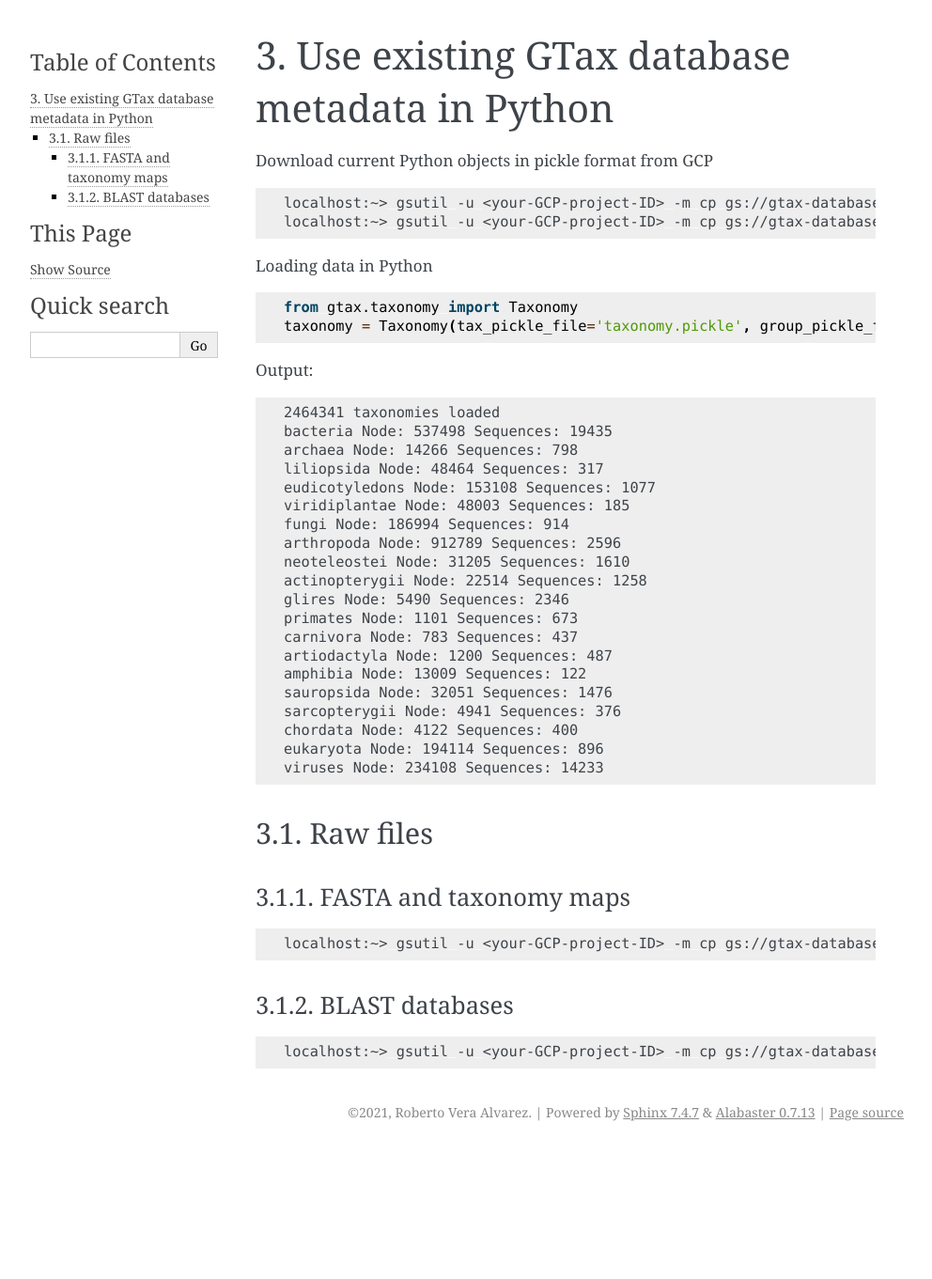
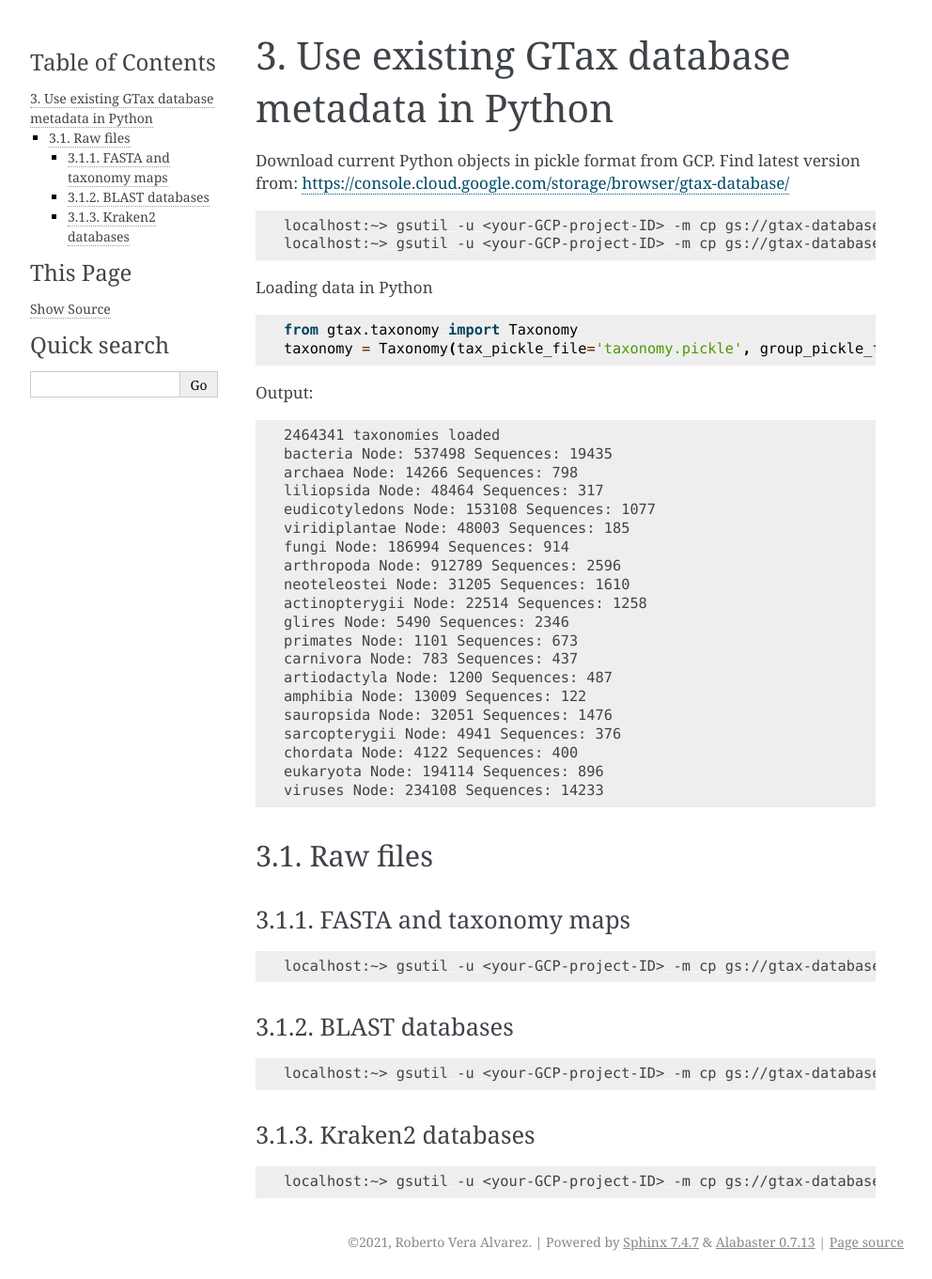
Before and after one commit to ncbi/gtax, a Sphinx documentation site: the page built from docs/source/database.rst, in a window 1280 px wide. Shown: the whole page at 94% size, without its empty margins (148-1140 px from the left). Built offline with Sphinx 7.4.7, drawn with Linux system fonts in a browser that asks for light colours; before the commit the page ends 1223 px from its top, so only the background shows below that.

Commit message:
Update database.rst

```diff
--- a/docs/source/database.rst
+++ b/docs/source/database.rst
@@ -4,12 +4,12 @@
 Use existing GTax database metadata in Python
 #############################################
 
-Download current Python objects in pickle format from GCP
+Download current Python objects in pickle format from GCP. Find latest version from: https://console.cloud.google.com/storage/browser/gtax-database/
 
 .. code-block:: bash
 
-    localhost:~> gsutil -u <your-GCP-project-ID> -m cp gs://gtax-database/20221102/fasta/taxonomy.pickle .
-    localhost:~> gsutil -u <your-GCP-project-ID> -m cp gs://gtax-database/20221102/fasta/taxonomy_groups.pickle .
+    localhost:~> gsutil -u <your-GCP-project-ID> -m cp gs://gtax-database/<latest_version>/fasta/taxonomy.pickle .
+    localhost:~> gsutil -u <your-GCP-project-ID> -m cp gs://gtax-database/<latest_version>/fasta/taxonomy_groups.pickle .
 
 Loading data in Python
 
@@ -51,11 +51,18 @@ FASTA and taxonomy maps
 
 .. code-block:: bash
 
-    localhost:~> gsutil -u <your-GCP-project-ID> -m cp gs://gtax-database/20221102/fasta .
+    localhost:~> gsutil -u <your-GCP-project-ID> -m cp gs://gtax-database/<latest_version>/fasta .
 
 BLAST databases
 ---------------
 
 .. code-block:: bash
 
-    localhost:~> gsutil -u <your-GCP-project-ID> -m cp gs://gtax-database/20221102/blastdb .
+    localhost:~> gsutil -u <your-GCP-project-ID> -m cp gs://gtax-database/<latest_version>/blastdb .
+
+Kraken2 databases
+---------------
+
+.. code-block:: bash
+
+    localhost:~> gsutil -u <your-GCP-project-ID> -m cp gs://gtax-database/<latest_version>/kraken2 .
```
